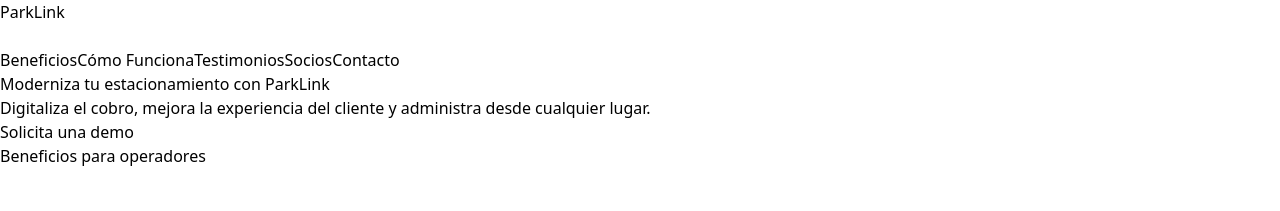
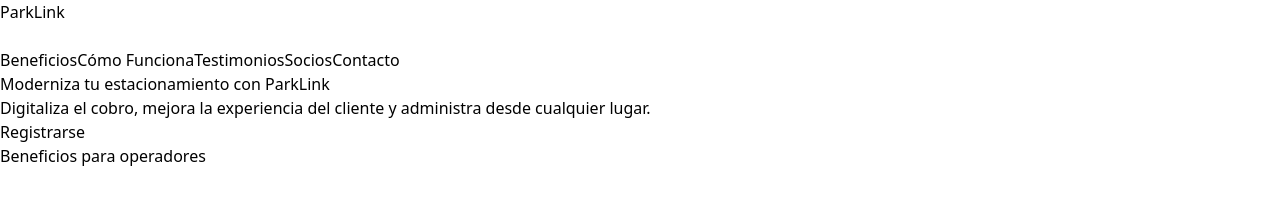
Before and after one commit to apolo-17/parklink-landing-page-operator, a Vue app: page / in a window 1280 px wide. Shown: the top 211 px of the page. Built offline with nearby package versions, Linux system fonts and the light colour scheme.

Commit message:
Change button demo to register and redirect app laravel cloud

```diff
--- a/src/App.vue
+++ b/src/App.vue
@@ -45,9 +45,9 @@
         desde cualquier lugar.
       </p>
       <a
-        href="#contact"
+        href="https://parklinkapp.laravel.cloud/register?role=operator"
         class="inline-block rounded-xl bg-blue-500 px-6 py-3 font-semibold text-white hover:bg-blue-600"
-        >Solicita una demo</a
+        >Registrarse</a
       >
     </section>
 
```
